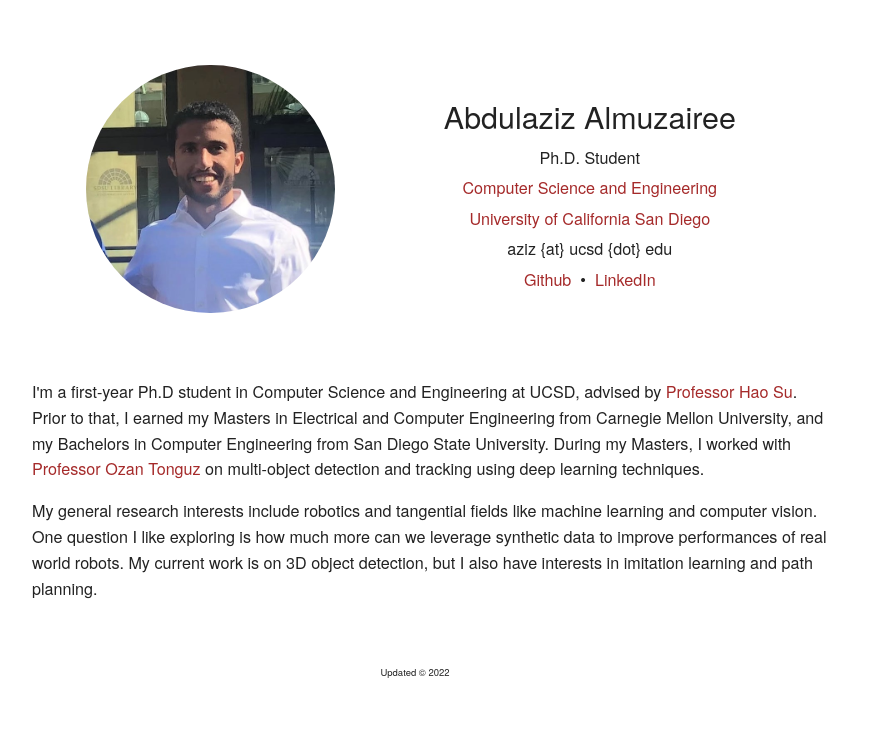
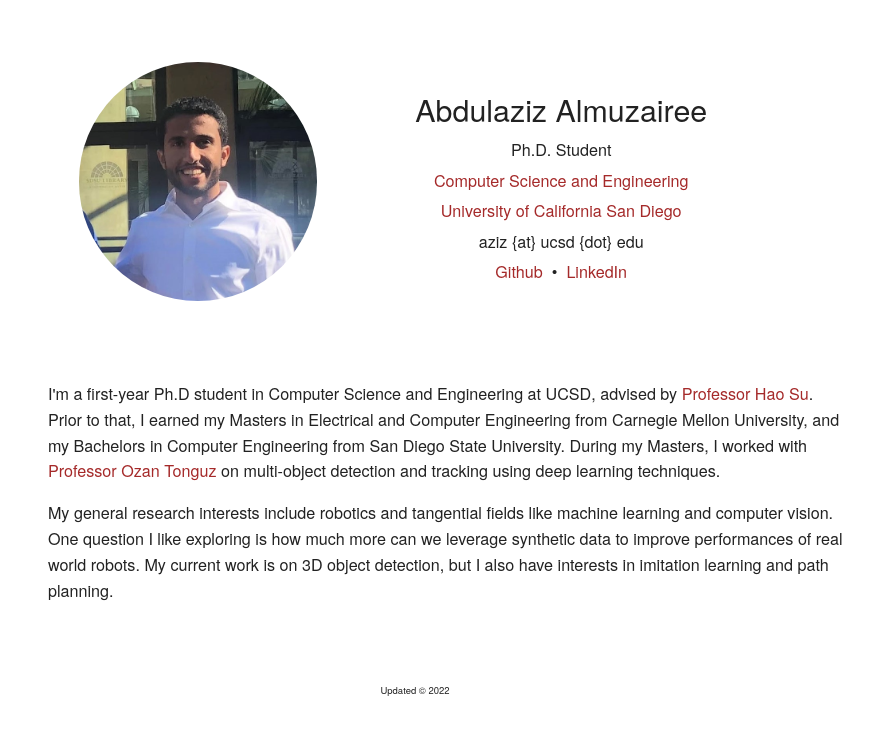
Before and after one commit to aalmuzairee/aalmuzairee.github.io, a plain HTML site: page index.html in a window 1280 px wide. Shown: the whole page, without its empty margins (225-1098 px from the left). Drawn offline with Linux system fonts and the light colour scheme; a web font is replaced by a local one.

Commit message:
Changed some style

```diff
--- a/index.html
+++ b/index.html
@@ -34,7 +34,7 @@
 						<table>
 							<tbody>
 								<tr style="display: flex; flex-wrap: wrap; padding:4%; padding-bottom: 0%;">
-									<td style=" padding: 3%; width:40%; max-width:40%; margin:auto; box-sizing: border-box; ">
+									<td style=" padding: 3%; width:20em; max-width:40%; margin:auto; box-sizing: border-box; ">
 										<img style="border-radius: 50%; width:100%; max-width: 100%;" alt="Profile Photo" src="images/profile-photo.png"></a>
 									</td>
 									<td style=" padding-left: 4%; width:20em; vertical-align:middle; margin:auto;  text-align: center; box-sizing: border-box; ">
@@ -68,7 +68,7 @@
 						<!-- <div class="lineContainer">
 							<hr color=brown style="height:0.1px;">
 						</div> -->
-						<div id="about" style="width: 100%; vertical-align: middle; margin: auto; padding: 2%; font-size: 85%;">
+						<div id="about" style="width: 100%; vertical-align: middle; margin: auto; padding: 4%; font-size: 85%;">
 							<p>
 								I'm a first-year Ph.D student in Computer Science and Engineering at UCSD, advised by
 								<a href="https://cseweb.ucsd.edu/~haosu/">Professor Hao Su</a>. Prior to that, I earned my Masters in Electrical and
```
